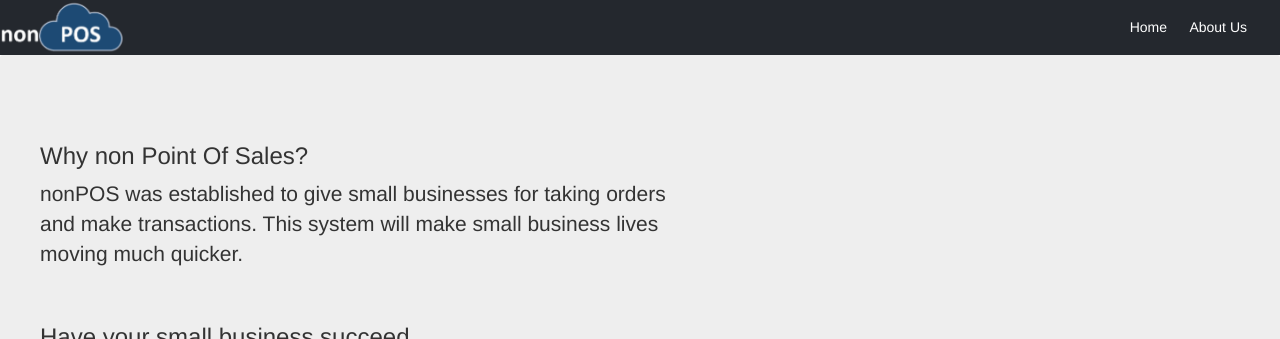
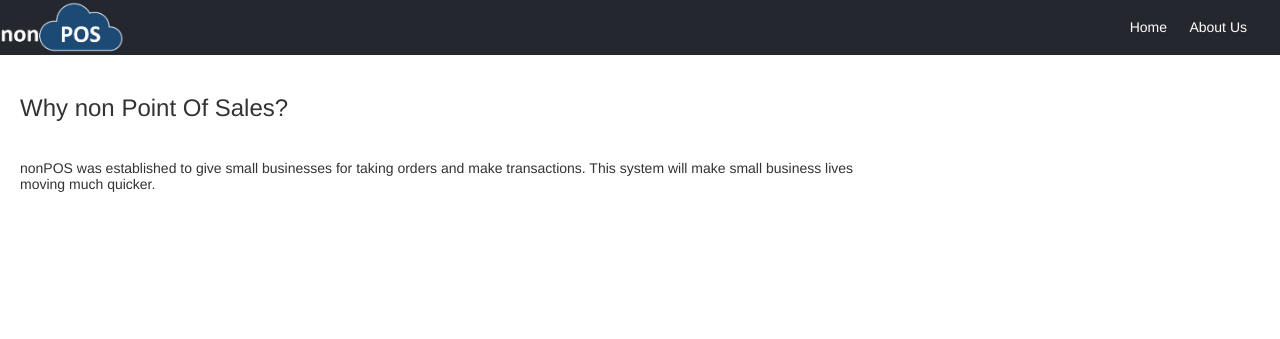
Before and after one commit to nagisobeid/nonPOS, a PHP site: page /final/about.php in a window 1280 px wide. Shown: the top 339 px of the page. Run offline with PHP 8.4, Linux system fonts and the light colour scheme; the visitor is signed in with stand-in values (Sample User, id 1); some libraries are stand-ins or nearby versions.

Commit message:
modified the About Page

```diff
--- a/about.php
+++ b/about.php
@@ -32,19 +32,33 @@
         </header>
 <div class="mainContainer">
     <div id="mid-section" style="padding-bottom: 0px;">
-
-    <div id="jumb" class="jumbotron" style="box-shadow: 5px 10px; height: 360px; overflow:auto;">
         <body>
             <section>
                 <article>
-                    <h3>Why non Point Of Sales?</h3>
-                    <p>nonPOS was established to give small businesses for taking orders<br>
-                       and make transactions. This system will make small business lives<br>
-                       moving much quicker.</p><br>
+                    <div class="w3-content" style="max-width:1000px">
+                        <div class"w3-col m6 w3-padding-large">
+                            <h3 class="w3-center">Why non Point Of Sales?</h3><br>
+                            <h5 class="w3-large">nonPOS was established to give small businesses for taking orders and make transactions. This system will make small business lives moving much quicker.</h5><br>
+                        </div>
+                    </div>
+                    <br><br><br><br><br><br>
+                        <div class="w3-col m6 w3-padding-large w3-hide-small">
+                            <img src="./images/nonposabout.png" alt="aboutpos" width="940" height="600">
+                        </div>
+                    <br><br><br><br><br><br>
 
                     <h3>Have your small business succeed</h3>
                     <p>You can easily run your business<br>
-                       for your team and your customers</p>
+                       for your team and your customers</p><br><br><br>
+
+                    <br><br><br><br><br><br>
+                    <div class"w3-container w3-padding-64 w3-dark-gray" id="contact">
+                        <h1>Contact</h1><br>
+                        <p>Find out more if nonPOS is right for your business</p>
+                        <p class="w3-text-white w3-large"><b>nonPOS inc, 63rd None St, 93336 California, CA</b></p>
+                        <p>Please do give us a call at (611) 336-3636</p>
+                        <p>Or email nonPOS36@nonmail.com<p><br><br>
+                    </div>
                 </article>
             </section>
         </body>
```
